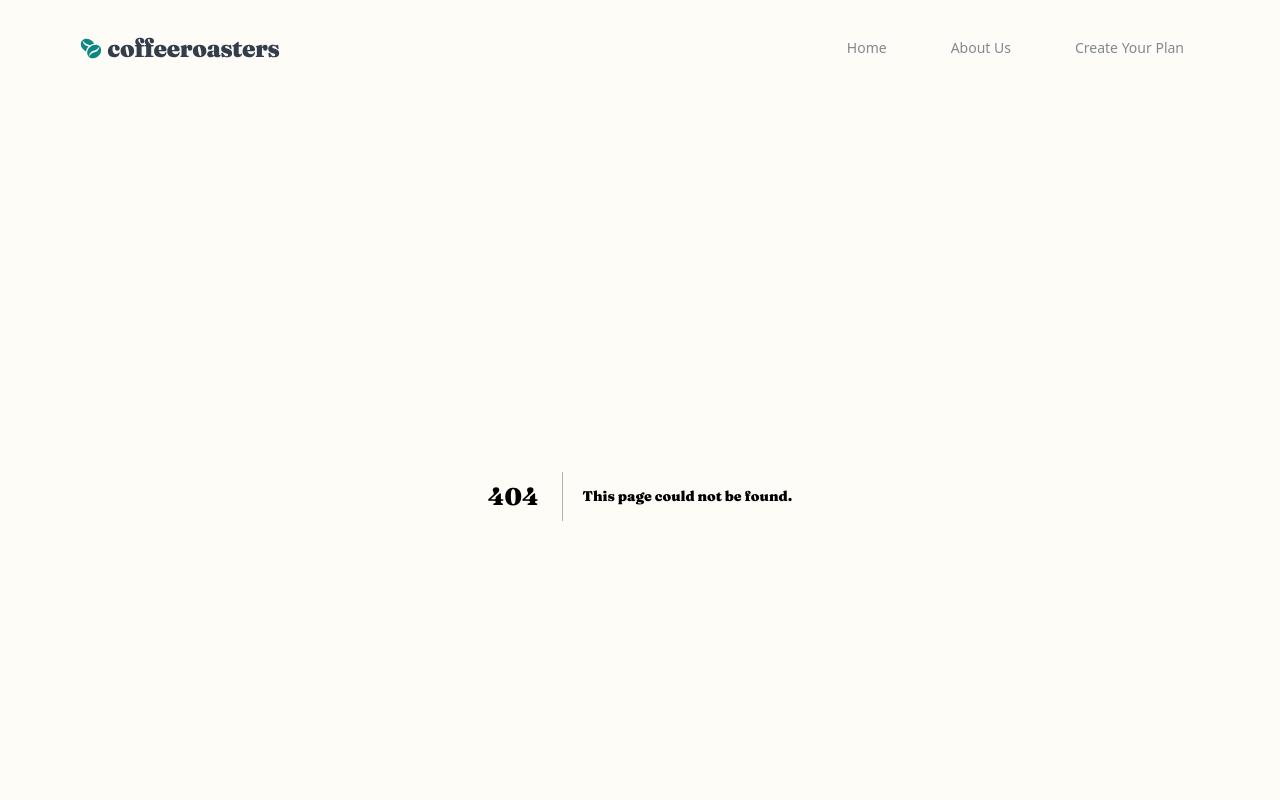
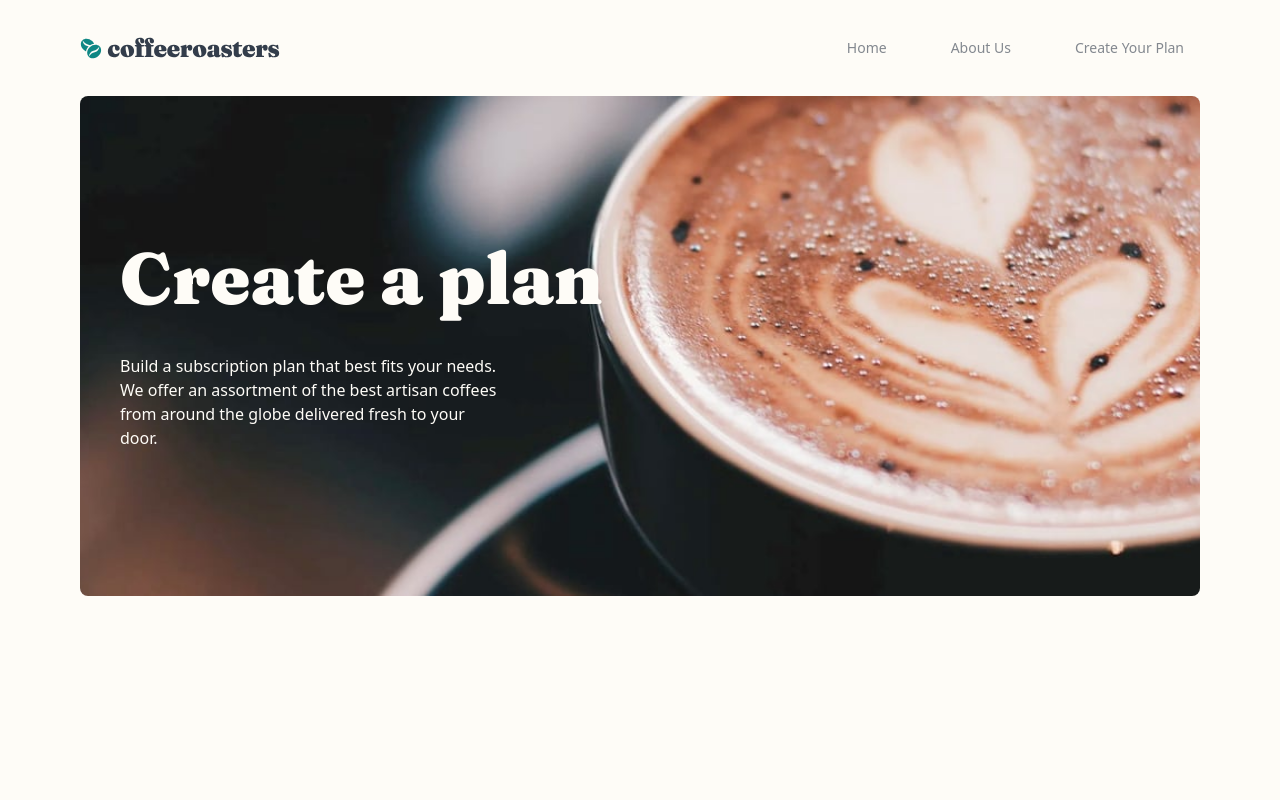
Before and after one commit to d-zucho/mycoffee, a Next.js app: page /subscribe in a window 1280 px wide. Before the commit this address had no page. Shown: the top 800 px of the page. Built offline with nearby package versions, Linux system fonts and the light colour scheme.

Commit message:
start subscribe page and add hero

```diff
--- /dev/null
+++ b/src/app/subscribe/PlanHero.tsx
@@ -0,0 +1,25 @@
+import MaxWidthWrapper from '@/components/MaxWidthWrapper'
+
+const PlanHero = () => {
+  const description =
+    'Build a subscription plan that best fits your needs. We offer an assortment of the best artisan coffees from around the globe delivered fresh to your door.'
+
+  return (
+    <section id='plan-hero' className='relative'>
+      <MaxWidthWrapper>
+        <div
+          className={`bg-planhero_mobile md:bg-planhero_tablet lg:bg-planhero_desktop h-[500px] bg-cover bg-center bg-no-repeat text-cream w-full rounded-lg`}
+        >
+          <div className='flex flex-col justify-center mx-auto md:mx-0 gap-10 h-[100%] p-10 max-w-prose md:text-left md:items-start text-center items-center'>
+            <h1 className='text-5xl md:text-[40px] lg:text-header-1 text-center md:text-left font-black'>
+              Create a plan
+            </h1>
+            <p className='max-w-sm text-center md:text-left'>{description}</p>
+          </div>
+        </div>
+      </MaxWidthWrapper>
+    </section>
+  )
+}
+
+export default PlanHero
--- /dev/null
+++ b/src/app/subscribe/page.tsx
@@ -0,0 +1,19 @@
+import SharedHero from '@/components/hero/index'
+import React from 'react'
+import PlanHero from './PlanHero'
+
+type Props = {}
+
+const page = (props: Props) => {
+  const heroTitle = 'Create a plan'
+  const heroDescription =
+    'Build a subscription plan that best fits your needs. We offer an assortment of the best artisan coffees from around the globe delivered fresh to your door.'
+
+  return (
+    <div className='w-full min-h-screen'>
+      <PlanHero />
+    </div>
+  )
+}
+
+export default page
--- a/src/components/Collection.tsx
+++ b/src/components/Collection.tsx
@@ -22,6 +22,7 @@ function Collection({ coffees }: Props) {
               description={coffee.description}
               image={coffee.image}
               className=''
+              key={coffee.name}
             />
           ))}
         </div>
--- a/src/components/CollectionItem.tsx
+++ b/src/components/CollectionItem.tsx
@@ -16,7 +16,6 @@ function CollectionItem({
 }: CollectionItemProps) {
   return (
     <div
-      key={name}
       className={cn(
         'flex flex-col text-center md:text-left md:flex-row xl:flex-col xl:text-center md:items-center md:h-full',
         className
--- a/src/components/Hero.tsx
+++ b/src/components/Hero.tsx
@@ -1,10 +1,6 @@
 import { heroDesktopImg, heroMobileImg, heroTabletImg } from '@/lib'
 import MaxWidthWrapper from './MaxWidthWrapper'
 import { Button } from './ui/button'
-
-const desktop = '/desktop/image-hero-coffeepress.jpg'
-const tablet = '/tablet/image-hero-coffeepress.jpg'
-const mobile = '/mobile/image-hero-coffeepress.jpg'
 
 const Hero = () => {
   return (
@@ -22,7 +18,7 @@ const Hero = () => {
               expertly curated artisan coffees from our best roasters delivered
               directly to your door, at your schedule.
             </p>
-            <Button className='bg-cyan rounded-md font-black text-lg max-w-sm font-fraunces hover:bg-btn-hover transition-all duration-300'>
+            <Button className='bg-cyan rounded-md font-black text-lg max-w-sm font-fraunces hover:bg-buttonhover transition-all duration-300'>
               {' '}
               Create your plan
             </Button>
--- /dev/null
+++ b/src/components/hero/index.tsx
@@ -0,0 +1,46 @@
+import React from 'react'
+import MaxWidthWrapper from '../MaxWidthWrapper'
+import { Button } from '../ui/button'
+
+type Props = {
+  hero_desktop: string
+  hero_mobile?: string
+  hero_tablet?: string
+  title: string
+  description: string
+  btn_label?: string
+}
+
+const SharedHero = ({
+  hero_desktop,
+  hero_mobile,
+  hero_tablet,
+  title,
+  description,
+  btn_label,
+}: Props) => {
+  return (
+    <section id='plan-hero' className='relative'>
+      <MaxWidthWrapper>
+        <div
+          className={`bg-planhero_mobile md:bg-planhero_tablet lg:bg-planhero_desktop h-[500px] bg-cover bg-center bg-no-repeat text-cream w-full rounded-lg`}
+        >
+          <div className='flex flex-col justify-center mx-auto md:mx-0 gap-10 h-[100%] p-10 max-w-prose md:text-left md:items-start text-center items-center'>
+            <h1 className='text-5xl md:text-[40px] lg:text-header-1 text-center md:text-left font-black'>
+              {title}
+            </h1>
+            <p className='max-w-sm text-center md:text-left'>{description}</p>
+            {btn_label && (
+              <Button className='bg-cyan rounded-md font-black text-lg max-w-sm font-fraunces hover:bg-buttonhover transition-all duration-300'>
+                {' '}
+                {btn_label}
+              </Button>
+            )}
+          </div>
+        </div>
+      </MaxWidthWrapper>
+    </section>
+  )
+}
+
+export default SharedHero
--- a/src/lib/constants.ts
+++ b/src/lib/constants.ts
@@ -29,7 +29,7 @@ export const NAV_LINKS: TNavLink[] = [
     label: 'About Us',
   },
   {
-    href: '/create',
+    href: '/subscribe',
     label: 'Create Your Plan',
   },
 ]
--- a/tailwind.config.ts
+++ b/tailwind.config.ts
@@ -25,7 +25,7 @@ const config = {
         peach: '#fdd6ba',
         cream: '#fefcf7',
         mygray: '#83888f',
-        btn_hover: '#66d2cf',
+        buttonhover: '#66d2cf',
         border: 'hsl(var(--border))',
         input: 'hsl(var(--input))',
         ring: 'hsl(var(--ring))',
@@ -91,6 +91,9 @@ const config = {
         aboutquality_desktop: "url('/assets/about/desktop/image-quality.jpg')",
         aboutquality_mobile: "url('/assets/about/mobile/image-quality.jpg')",
         aboutquality_tablet: "url('/assets/about/tablet/image-quality.jpg')",
+        planhero_mobile: "url('/assets/plan/mobile/image-hero-blackcup.jpg')",
+        planhero_tablet: "url('/assets/plan/tablet/image-hero-blackcup.jpg')",
+        planhero_desktop: "url('/assets/plan/desktop/image-hero-blackcup.jpg')",
       },
 
       keyframes: {
```
